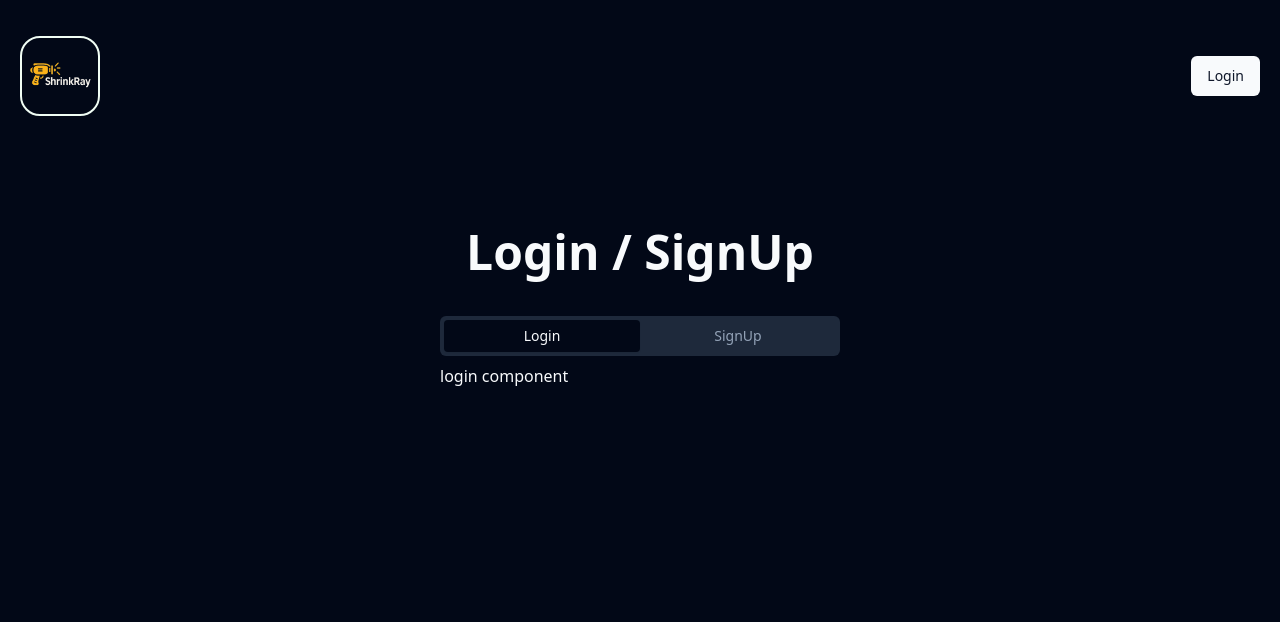
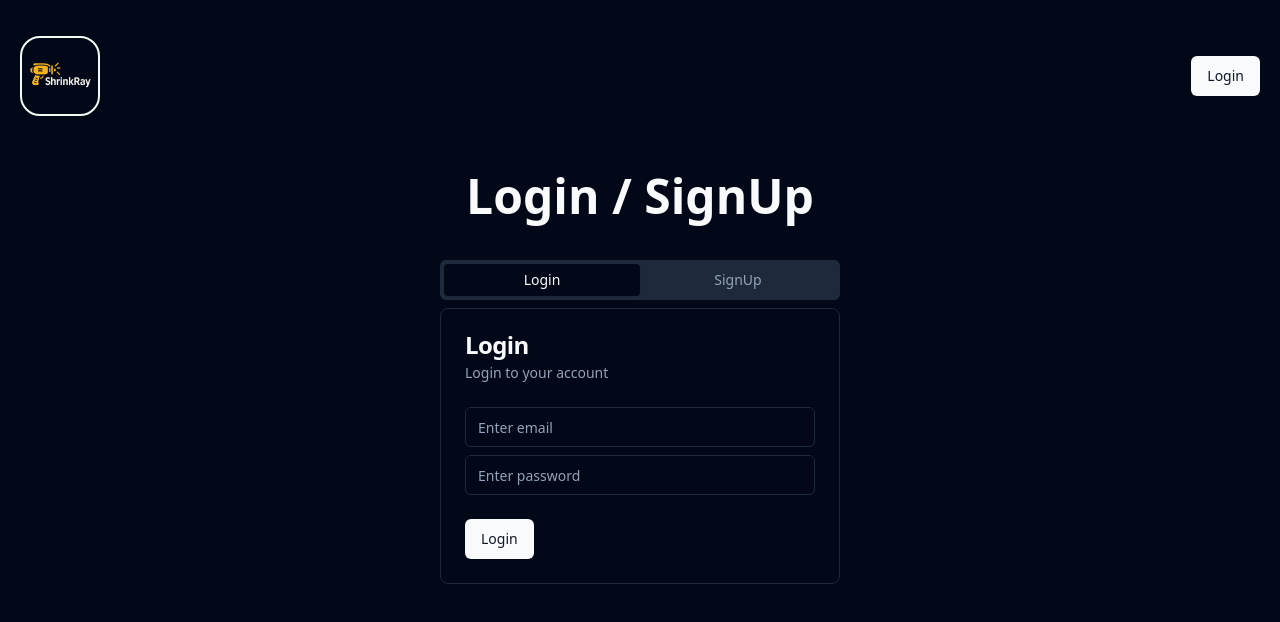
Before and after one commit to vedkulk/urlShortener, a React (Vite) app: page /auth in a window 1280 px wide. Shown: the top 622 px of the page. Built offline with nearby package versions, Linux system fonts and the light colour scheme.

Commit message:
login ui

```diff
--- a/package.json
+++ b/package.json
@@ -22,8 +22,10 @@
     "react": "^19.1.0",
     "react-dom": "^19.1.0",
     "react-router-dom": "^7.7.1",
+    "react-spinners": "^0.17.0",
     "tailwind-merge": "^3.3.1",
-    "tailwindcss-animate": "^1.0.7"
+    "tailwindcss-animate": "^1.0.7",
+    "yup": "^1.7.0"
   },
   "devDependencies": {
     "@eslint/js": "^9.30.1",
--- /dev/null
+++ b/src/components/Error.jsx
@@ -0,0 +1,9 @@
+import React from 'react'
+
+const Error = ({message}) => {
+  return (
+    <span className='text-sm text-red-600'>{message}</span>
+  )
+}
+
+export default Error
--- /dev/null
+++ b/src/components/Login.jsx
@@ -0,0 +1,78 @@
+import React, { useState } from 'react'
+import {
+  Card,
+  CardContent,
+  CardDescription,
+  CardFooter,
+  CardHeader,
+  CardTitle,
+} from "@/components/ui/card"
+import { Input } from './ui/input'
+import { Button } from './ui/button'
+import { BeatLoader } from "react-spinners"
+import Error from './error'
+import * as Yup from 'yup'
+
+const Login = () => {
+  const [errors, setErrors] = useState({})
+  const [formData, setFormData] = useState({
+    email: "",
+    password: ""
+  })
+
+  const handleInputChange = (e) => {
+    const { name, value } = e.target;
+    setFormData((prevState) => ({
+      ...prevState,
+      [name]: value,
+    }))
+  }
+
+  const handleLogin = async () => {
+    setErrors({})
+    try {
+      const schema = Yup.object().shape({
+        email: Yup.string().email("Invalid Email").required("Email is required"),
+        password: Yup.string().min(6, "Password must be at least 6 characters").required("Password is required")
+      })
+
+      await schema.validate(formData, { abortEarly: false })
+      // ✅ Handle successful login here
+      console.log("Login success!")
+    } catch (e) {
+      const newErrors = {}
+      e?.inner?.forEach((error) => {
+        newErrors[error.path] = error.message
+      })
+      setErrors(newErrors)
+    }
+  }
+
+  return (
+    <div>
+      <Card>
+        <CardHeader>
+          <CardTitle>Login</CardTitle>
+          <CardDescription>Login to your account</CardDescription>
+        </CardHeader>
+        <CardContent className="space-y-2">
+          <div className='space-y-1'>
+            <Input name="email" type="email" placeholder="Enter email" onChange={handleInputChange} />
+            {errors.email && <Error message={errors.email} />}
+          </div>
+          <div className='space-y-1'>
+            <Input name="password" type="password" placeholder="Enter password" onChange={handleInputChange} />
+            {errors.password && <Error message={errors.password} />}
+          </div>
+        </CardContent>
+        <CardFooter>
+          <Button onClick={handleLogin}>
+            {false ? <BeatLoader size={10} /> : "Login"}
+          </Button>
+        </CardFooter>
+      </Card>
+    </div>
+  )
+}
+
+export default Login
--- /dev/null
+++ b/src/components/ui/card.jsx
@@ -0,0 +1,50 @@
+import * as React from "react"
+
+import { cn } from "@/lib/utils"
+
+const Card = React.forwardRef(({ className, ...props }, ref) => (
+  <div
+    ref={ref}
+    className={cn("rounded-lg border bg-card text-card-foreground shadow-sm", className)}
+    {...props} />
+))
+Card.displayName = "Card"
+
+const CardHeader = React.forwardRef(({ className, ...props }, ref) => (
+  <div
+    ref={ref}
+    className={cn("flex flex-col space-y-1.5 p-6", className)}
+    {...props} />
+))
+CardHeader.displayName = "CardHeader"
+
+const CardTitle = React.forwardRef(({ className, ...props }, ref) => (
+  <div
+    ref={ref}
+    className={cn("text-2xl font-semibold leading-none tracking-tight", className)}
+    {...props} />
+))
+CardTitle.displayName = "CardTitle"
+
+const CardDescription = React.forwardRef(({ className, ...props }, ref) => (
+  <div
+    ref={ref}
+    className={cn("text-sm text-muted-foreground", className)}
+    {...props} />
+))
+CardDescription.displayName = "CardDescription"
+
+const CardContent = React.forwardRef(({ className, ...props }, ref) => (
+  <div ref={ref} className={cn("p-6 pt-0", className)} {...props} />
+))
+CardContent.displayName = "CardContent"
+
+const CardFooter = React.forwardRef(({ className, ...props }, ref) => (
+  <div
+    ref={ref}
+    className={cn("flex items-center p-6 pt-0", className)}
+    {...props} />
+))
+CardFooter.displayName = "CardFooter"
+
+export { Card, CardHeader, CardFooter, CardTitle, CardDescription, CardContent }
--- a/src/layouts/AppLayout.jsx
+++ b/src/layouts/AppLayout.jsx
@@ -6,7 +6,7 @@ const AppLayout = () => {
   return (
     <>
 
-    <main class="min-h-screen container p-5 ">
+    <main className="min-h-screen container p-5 ">
     <Header/>
     <Outlet/>
     </main>
--- a/src/pages/Auth.jsx
+++ b/src/pages/Auth.jsx
@@ -1,10 +1,11 @@
 import React from 'react'
 import { Tabs, TabsContent, TabsList, TabsTrigger } from "@/components/ui/tabs"
 import { useSearchParams } from 'react-router-dom'
+import Login from '@/components/Login';
 const Auth = () => {
   const [searchParams]=useSearchParams();
   return (
-    <div className='mt-24 flex flex-col items-center gap-10'>
+    <div className='mt-10 flex flex-col items-center gap-10'>
       <h1 className='text-5xl font-extrabold'>
         {searchParams.get("createNew")?"Hold up! Let's login first!":"Login / SignUp"}
       </h1>
@@ -13,7 +14,7 @@ const Auth = () => {
           <TabsTrigger value="login">Login</TabsTrigger>
           <TabsTrigger value="signup">SignUp</TabsTrigger>
         </TabsList>
-        <TabsContent value="login">login component</TabsContent>
+        <TabsContent value="login"><Login/></TabsContent>
         <TabsContent value="signup">Sign up component</TabsContent>
       </Tabs>
     </div>
```
Also changed, not shown: 1 other file (tests, documents, lock files or other folders).
